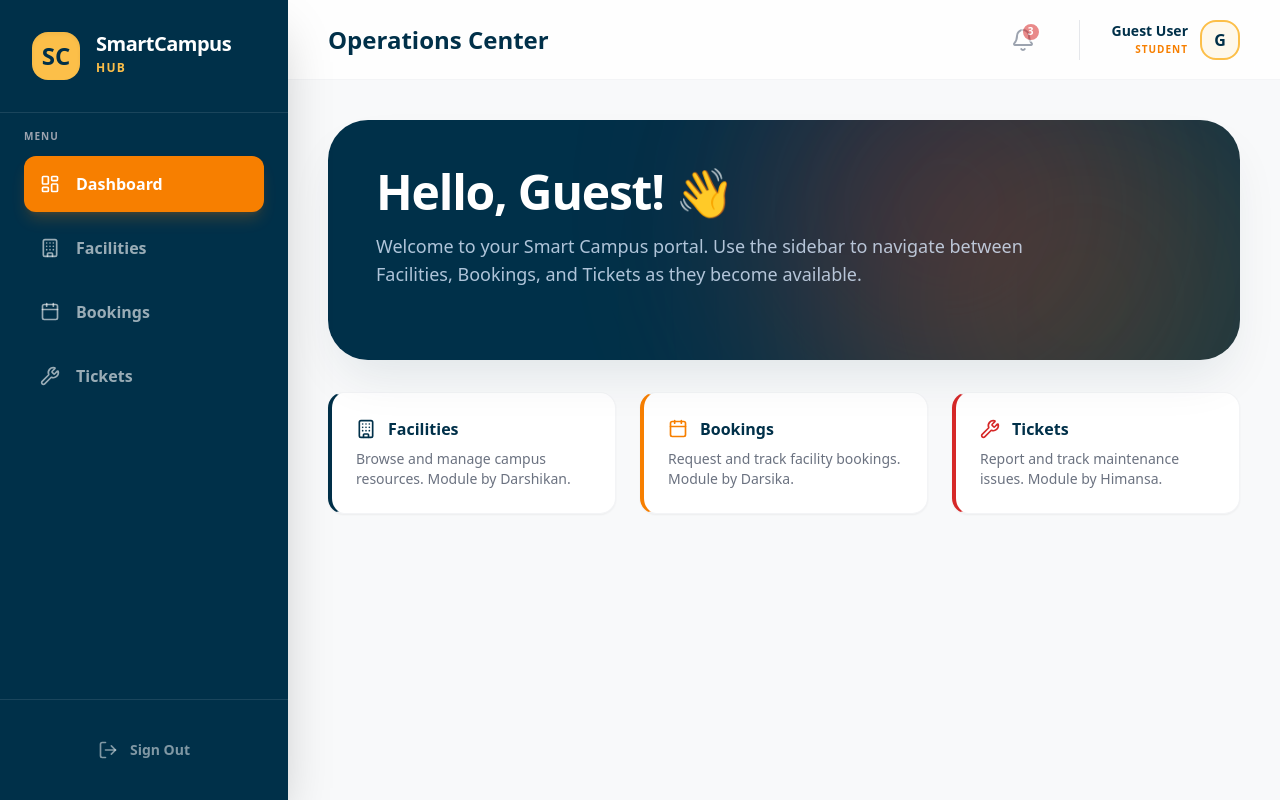
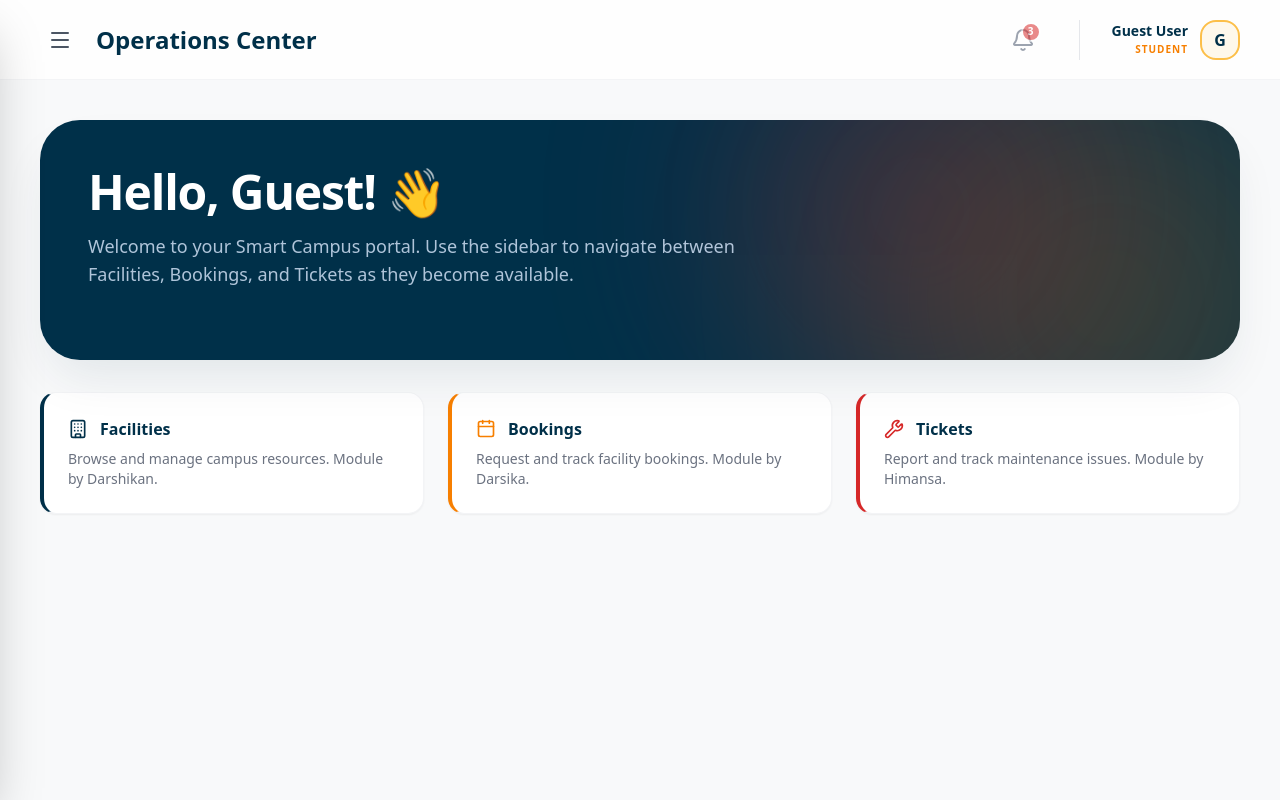
Before and after one commit to Darshik-an/it3030-paf-2026-smart-campus-group-WE-117-1.2, a React (Vite) app in the folder frontend/: page /login in a window 1280 px wide. Both pictures are taken after typing "name@example.com", "Sample123" into the empty fields and a click on the button "Sign In". Built offline with nearby package versions, Linux system fonts and the light colour scheme.

Commit message:
Add desktop hover behavior for sidebar

```diff
--- a/frontend/src/pages/Dashboard.jsx
+++ b/frontend/src/pages/Dashboard.jsx
@@ -11,6 +11,7 @@ export default function Dashboard() {
   const { user, logout } = useAuth();
   const navigate = useNavigate();
   const [isMobileMenuOpen, setIsMobileMenuOpen] = useState(false);
+  const [isDesktopMenuOpen, setIsDesktopMenuOpen] = useState(false);
 
   useEffect(() => {
     const handleResize = () => {
@@ -96,14 +97,21 @@ export default function Dashboard() {
   return (
     <div className="flex h-screen overflow-hidden bg-[#f8f9fa] font-sans">
 
-      {/* Mobile overlay */}
+      {/* Overlay for Sidebar */}
       <div
-        className={`fixed inset-0 bg-black/50 z-40 transition-opacity lg:hidden ${isMobileMenuOpen ? 'opacity-100' : 'opacity-0 pointer-events-none'}`}
-        onClick={() => setIsMobileMenuOpen(false)}
+        className={`fixed inset-0 bg-black/40 z-40 transition-opacity ${isMobileMenuOpen || isDesktopMenuOpen ? 'opacity-100' : 'opacity-0 pointer-events-none'}`}
+        onClick={() => {
+          setIsMobileMenuOpen(false);
+          setIsDesktopMenuOpen(false);
+        }}
       />
 
       {/* Sidebar */}
-      <aside className={`fixed lg:static inset-y-0 left-0 z-50 w-72 bg-[#003049] text-white shadow-2xl flex flex-col transform transition-transform lg:translate-x-0 ${isMobileMenuOpen ? 'translate-x-0' : '-translate-x-full'}`}>
+      <aside
+        onMouseEnter={() => setIsDesktopMenuOpen(true)}
+        onMouseLeave={() => setIsDesktopMenuOpen(false)}
+        className={`fixed inset-y-0 left-0 z-50 w-72 bg-[#003049] text-white shadow-2xl flex flex-col transform transition-transform duration-300 ease-in-out ${isMobileMenuOpen || isDesktopMenuOpen ? 'translate-x-0' : '-translate-x-full'}`}
+      >
         <div className="lg:hidden flex justify-end p-4">
           <button onClick={() => setIsMobileMenuOpen(false)} className="text-white/60 hover:text-white">
             <X className="w-6 h-6" />
@@ -118,7 +126,11 @@ export default function Dashboard() {
         {/* Header */}
         <header className="bg-white/80 backdrop-blur-md border-b border-gray-100 h-20 flex items-center justify-between px-4 md:px-10 flex-shrink-0 z-30">
           <div className="flex items-center gap-4">
-            <button onClick={() => setIsMobileMenuOpen(true)} className="lg:hidden p-2 text-gray-600 hover:text-[#003049]">
+            <button
+              onClick={() => setIsMobileMenuOpen(true)}
+              onMouseEnter={() => window.innerWidth >= 1024 && setIsDesktopMenuOpen(true)}
+              className="p-2 text-gray-600 hover:text-[#003049] transition-transform hover:scale-105"
+            >
               <Menu className="w-6 h-6" />
             </button>
             <h2 className="text-xl md:text-2xl font-black text-[#003049]">Operations Center</h2>
```
